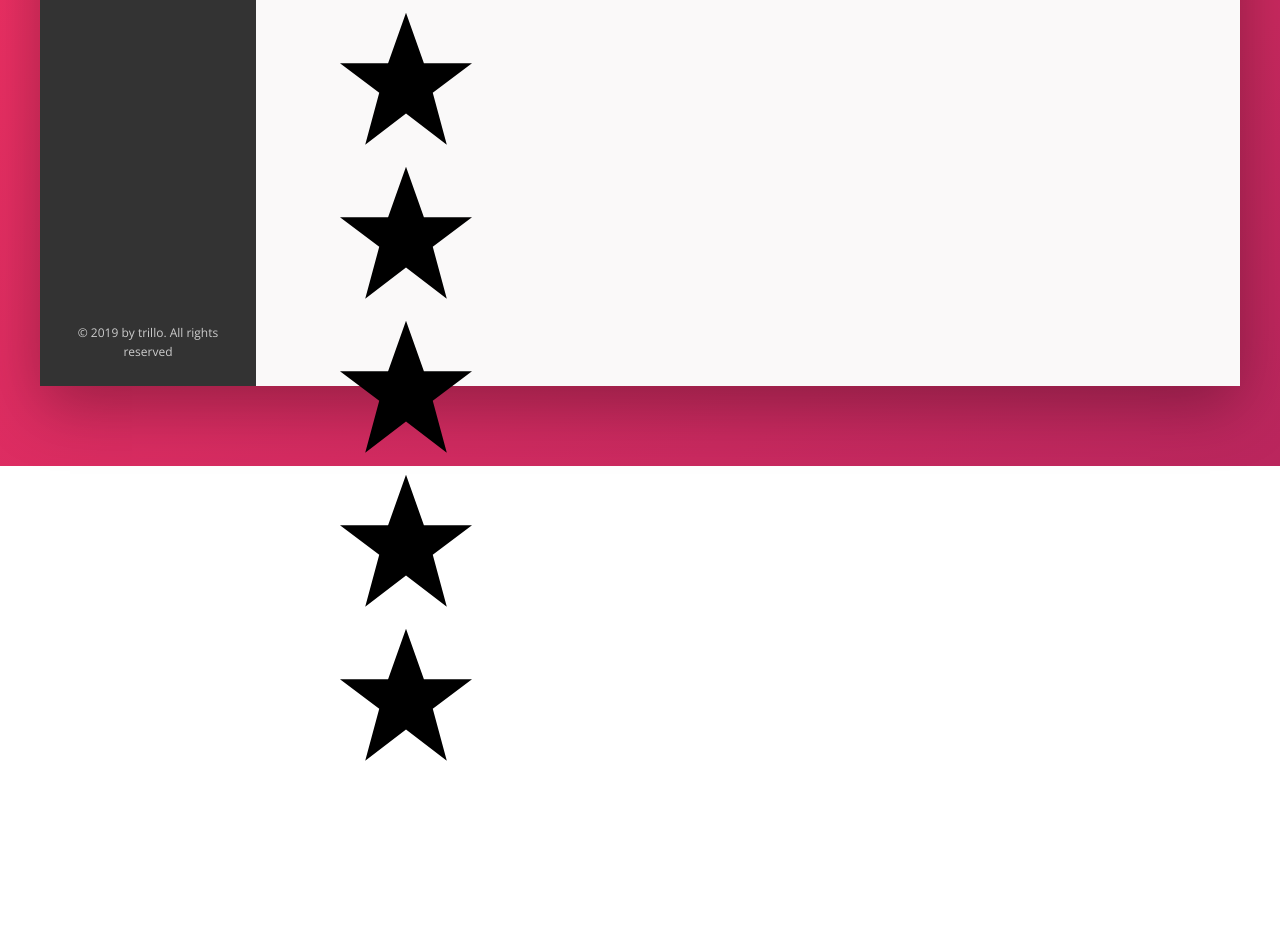
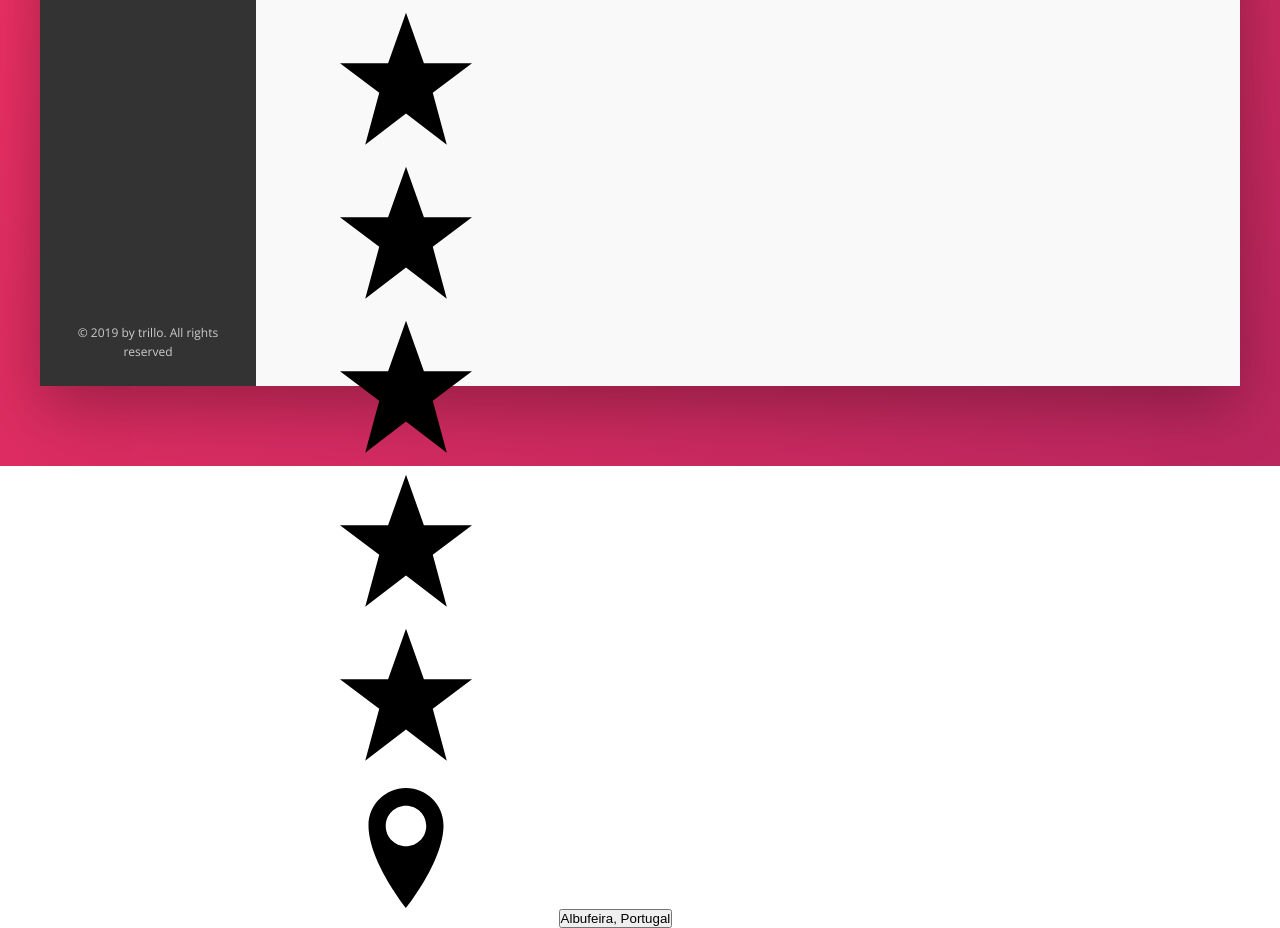
Before and after one commit to PatrickBoyn/Trillo, a website: page index.html in a window 1280 px wide. Shown: the part 564-1492 px from the top of the page. Before the commit the page ends 1337 px from the top, so only its background shows below. Drawn offline with nearby package versions, Linux system fonts and the light colour scheme.

Commit message:
Added the location pin, and a button.

```diff
--- a/index.html
+++ b/index.html
@@ -132,6 +132,12 @@
                 <use xlink:href="img/sprite.svg#icon-star"></use>
               </svg>
             </div>
+            <div class="overview__location">
+              <svg class="overview__icon">
+                <use xlink:href="img/sprite.svg#icon-location-pin"></use>
+              </svg>
+              <button class="btn-inline">Albufeira, Portugal</button>
+            </div>
           </div>
         </main>
       </div>
```
